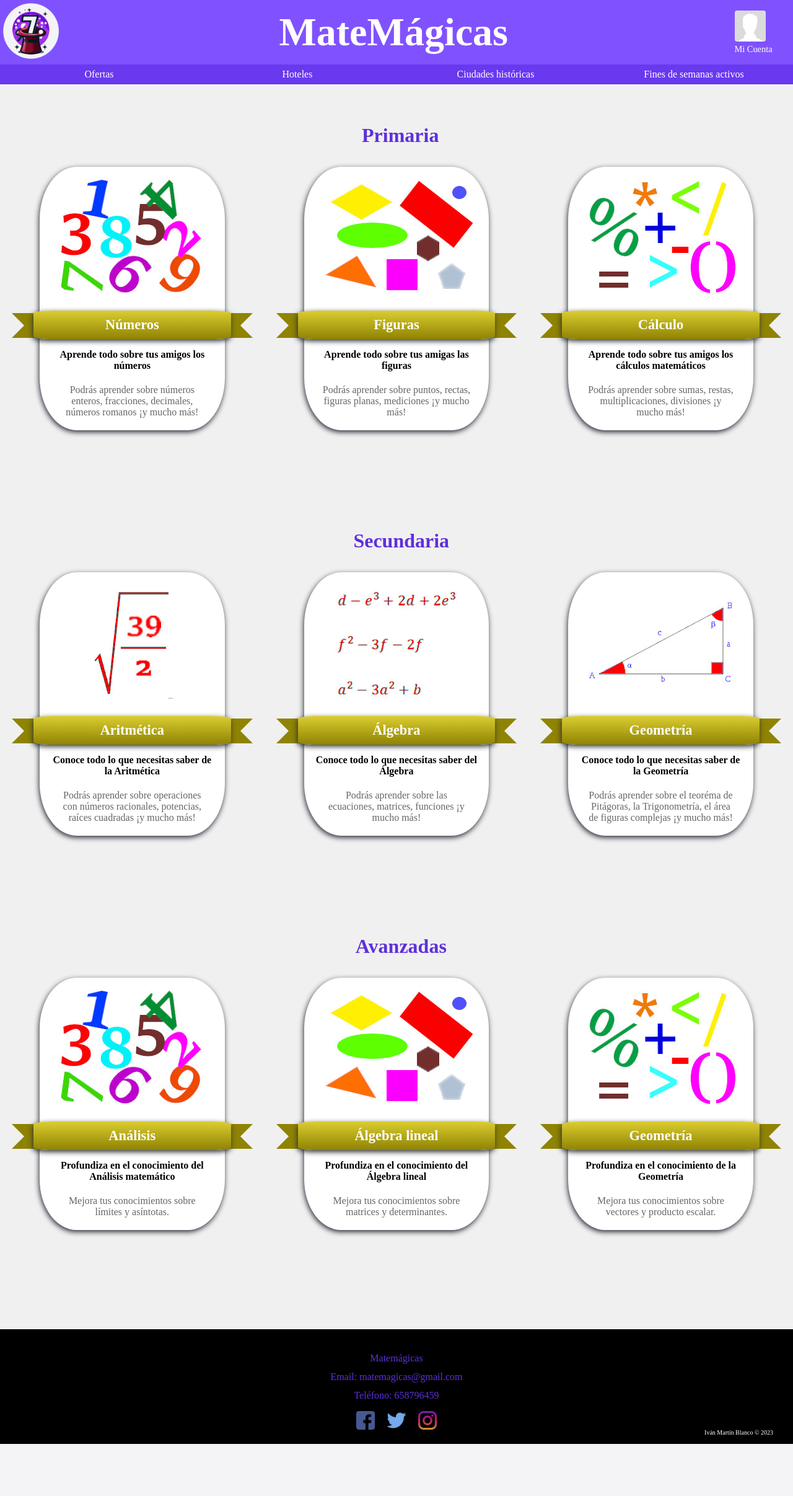
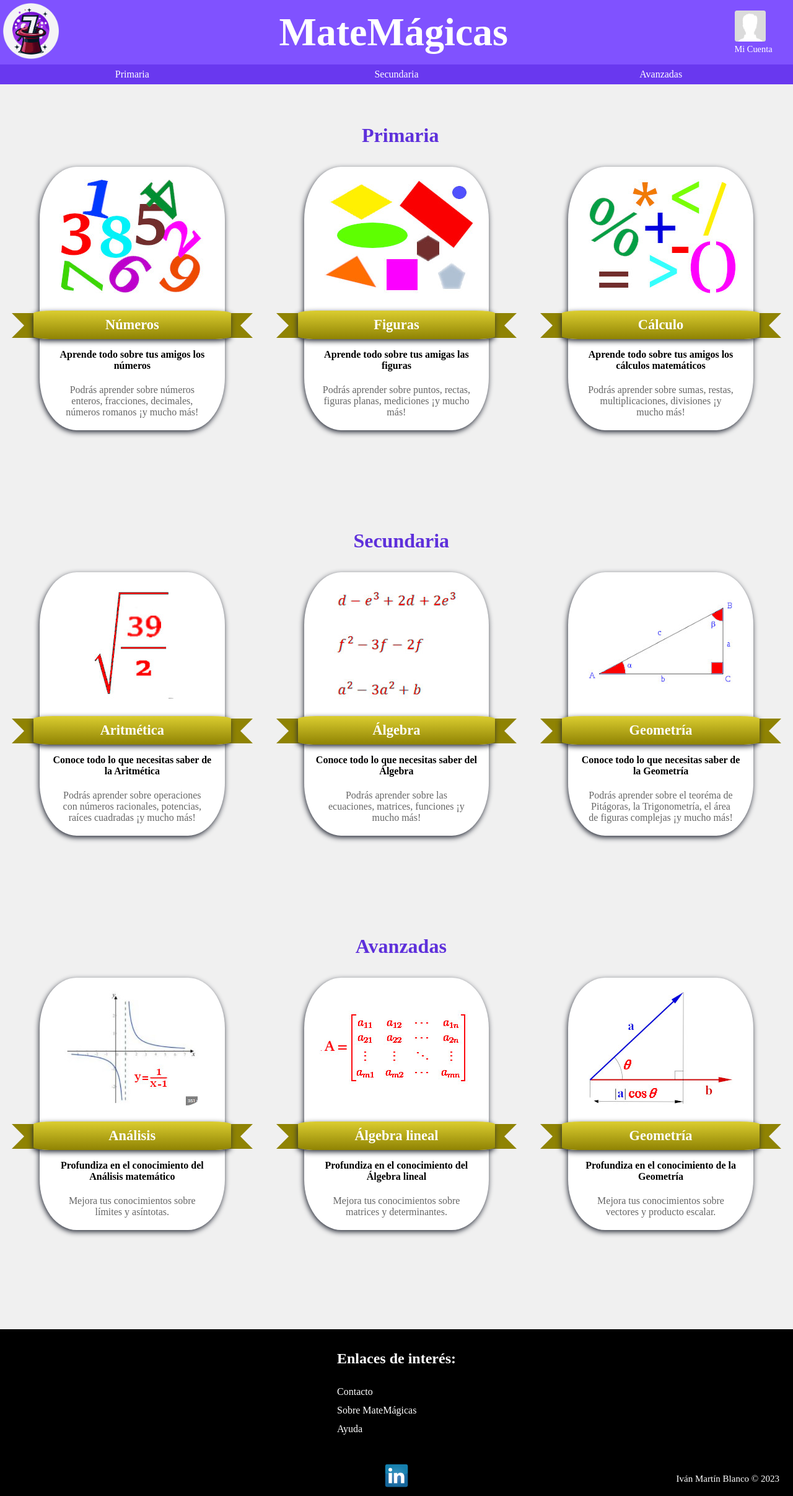
Before and after one commit to IvanMartinBlanco/MateMagicas, a PHP site: page / in a window 1280 px wide. Shown: the whole page at 62% size. Before the commit the page ends 2329 px from the top, so only its background shows below. Run offline with PHP 8.4, Linux system fonts and the light colour scheme; some web fonts are replaced.

Commit message:
Interface de index terminada

```diff
--- a/Styles/styles.css
+++ b/Styles/styles.css
@@ -111,7 +111,7 @@ nav ul li:hover ul {
   background-color: #6938EF;
   line-height: 2rem;
   /* Definimos el tamaño */
-  width: 25%;
+  width: 33.33%;
 }
 /* Estilo para cada enlace dentro de una lista cuando el ratón pasa por encima */
 nav ul li a:hover {
@@ -336,48 +336,57 @@ nav ul li img:hover {
 /* Estilo general para la zona footer */
 footer {
   /* Definimos como se va a ordenar y desplegar*/
+  display: grid;
+  grid-template-columns: 33% 33% 17% 17%;
+  grid-template-rows: auto 1fr;
+  grid-gap: 20px;
+  justify-content: center;
+  align-items: center;
   margin-top: 4em;
   padding: 2em 2em 0.2em 2em;
   /* Definimos las características visuales*/
-  text-align: center;
   line-height: 30px;
+  color: white;
   background-color: black;
+}
+/* Estilo para el enlaces del footer */
+.footer-links {
+  /* Definimos como se va a ordenar y desplegar*/
+  grid-column: 1 / -1;
+  text-align: left;
+  margin-bottom: 20px;
+}
+/* Estilo para el título de los enlaces del footer */
+.footer-links h2{
+  /* Definimos como se va a ordenar y desplegar*/
+  margin-bottom: 1em;
 }
 /* Estilo para el copy */
 .copy {
-  /* Definimos las características visuales*/
-  text-align: right;
-  font-size: 10px;
+  /* Definimos como se va a ordenar y desplegar*/
+  grid-column: 4;
+  grid-row: 2;
+  margin-right: 20px;
+    /* Definimos las características visuales*/
+  font-size: 15px;
   color: white;
 }
 /* Estilo para las redes sociales de la zona footer */
-.redes-sociales {
-  /* Definimos el tamaño*/
-  height: 30px;
-  /* Definimos como se va a ordenar y desplegar*/
-  display: flex;
-  /* Definimos las características visuales*/
-  justify-content: center;
+.rrss {
+    /* Definimos como se va a ordenar y desplegar*/
+    grid-column: 1 / -1;
+    grid-row: 2;
+    text-align: center;
 }
 /* Estilo para las imágenes de las redes sociales de la zona footer */
-.redes-sociales img {
+.rrss img {
   /* Definimos el tamaño*/
-  height: 30px;
-  /* Definimos como se va a ordenar y desplegar*/
-  margin: 10px;
-}
-/* Estilo para las imágenes que no se tocan con el ratón de las redes sociales de la zona footer cuando se pasa el ratón por encima de otra imagen*/
-.redes-sociales:hover img:not(:hover) {
-  /* Definimos las características visuales*/
-  filter: blur(2px);
+  height: 40px;
 }
 /* Estilo para las imágenes de las redes sociales de la zona footer cuando se pasa el ratón por encima */
-.redes-sociales img:hover {
-  /* Definimos el tamaño*/
-  height: 40px;
-  /* Definimos como se va a ordenar y desplegar*/
-  margin: 10px;
+.rrss img:hover {
   /* Definimos las características visuales*/
+  filter: saturate(300%);
   cursor: pointer;
 }
 
@@ -473,7 +482,7 @@ footer {
     padding-top: 10px;
   }
   /* Estilo para la zona del menú */
-  .nav-texto {
+  .nav-text {
     /* Definimos como se va a ordenar y desplegar*/
     display: none;
   }
@@ -507,37 +516,6 @@ footer {
     /* Definimos el tamaño*/
     width: auto;
     max-height: 30px;
-  }
-  /* Estilo para la zona de promoción */
-  .promocion {
-    /* Definimos como se va a ordenar y desplegar*/
-    margin: 0;
-    margin-top: 2em;
-    /* Definimos las características visuales*/
-    text-align: center;
-    color: #666;
-  }
-  /* Estilo para los artículos de la zona de promoción */
-  .promocion article {
-    /* Definimos como se va a ordenar y desplegar*/
-    margin-bottom: 1.5em;
-  }
-  /* Estilo para los añadidos de la zona de promoción */
-  .promocion aside {
-    /* Definimos como se va a ordenar y desplegar*/
-    display: block;
-  }
-  /* Estilo para las imágenes de los añadidos de la zona de promoción */
-  .promocion aside a img {
-    /* Definimos el tamaño*/
-    max-height: 120px;
-    /* Definimos como se va a ordenar y desplegar*/
-    margin: 2px;
-  }
-  /* Estilo para los títulos de los artículos de la zona de promoción */
-  .promocion article h1 {
-    /* Definimos las características visuales*/
-    font-size: 250%;
   }
   /* Estilo para la zona del menú en dispositivos móviles*/
   nav ul {
--- a/index.html
+++ b/index.html
@@ -32,19 +32,18 @@
    <!-- Menú de navegación -->
    <nav>
       <!-- Menú textual -->
-      <ul class="nav-texto">
+      <ul class="nav-text">
          <li>
-            <a href="https://www.juntadeandalucia.es/educacion/eaprendizaje/" target="_blank">Ofertas</a>
+            <a href="https://www.juntadeandalucia.es/educacion/eaprendizaje/" target="_blank">Primaria</a>
          </li>
-         <li><a href="#">Hoteles</a>
+         <li><a href="#">Secundaria</a>
             <ul>
                <li><a href="informacion.html" target="_blank">Información</a></li>
                <li><a href="https://www.educacionyfp.gob.es/portada.html" target="_blank">Contratación de servicios</a>
                </li>
             </ul>
          </li>
-         <li><a href="https://www.is4k.es/" target="_blank">Ciudades históricas</a></li>
-         <li><a href="https://www.osi.es/es" target="_blank">Fines de semanas activos</a></li>
+         <li><a href="https://www.is4k.es/" target="_blank">Avanzadas</a></li>
       </ul>
       <!-- Menú hamburguesa -->
       <ul class="nav-mov">
@@ -103,7 +102,8 @@
                   <img src="Resources/images/racionales.jpg" alt="Aritmética para secundaria" />
                   <h3>Aritmética</h3>
                   <h4><span>Conoce todo lo que necesitas saber de la Aritmética</span></h4>
-                  <p>Podrás aprender sobre operaciones con números racionales, potencias, raíces cuadradas ¡y mucho más!</p>
+                  <p>Podrás aprender sobre operaciones con números racionales, potencias, raíces cuadradas ¡y mucho más!
+                  </p>
                </article>
                <article>
                   <img src="Resources/images/algebra.jpg" alt="Álgebra para secundaria" />
@@ -115,7 +115,8 @@
                   <img src="Resources/images/trigonometria.jpg" alt="Geometría para secundaria" />
                   <h3>Geometría</h3>
                   <h4><span>Conoce todo lo que necesitas saber de la Geometría</span></h4>
-                  <p>Podrás aprender sobre el teoréma de Pitágoras, la Trigonometría, el área de figuras complejas ¡y mucho más!</p>
+                  <p>Podrás aprender sobre el teoréma de Pitágoras, la Trigonometría, el área de figuras complejas ¡y
+                     mucho más!</p>
                </article>
             </section>
          </div>
@@ -127,19 +128,19 @@
             <!-- Bloque de ramas de las matemáticas avanzadas -->
             <section class="branch">
                <article>
-                  <img src="Resources/images/numeros.jpg" alt="Análisis para matemáticas avanzadas" />
+                  <img src="Resources/images/analisis.jpg" alt="Análisis para matemáticas avanzadas" />
                   <h3>Análisis</h3>
                   <h4><span>Profundiza en el conocimiento del Análisis matemático</span></h4>
                   <p>Mejora tus conocimientos sobre límites y asíntotas.</p>
                </article>
                <article>
-                  <img src="Resources/images/figuras.jpg" alt="Álgebra lineal para matemáticas avanzadas" />
+                  <img src="Resources/images/algebralineal.jpg" alt="Álgebra lineal para matemáticas avanzadas" />
                   <h3>Álgebra lineal</h3>
                   <h4><span>Profundiza en el conocimiento del Álgebra lineal</span></h4>
                   <p>Mejora tus conocimientos sobre matrices y determinantes.</p>
                </article>
                <article>
-                  <img src="Resources/images/simbolos.jpg" alt="Geometría para matemáticas avanzadas" />
+                  <img src="Resources/images/vectores.jpg" alt="Geometría para matemáticas avanzadas" />
                   <h3>Geometría</h3>
                   <h4><span>Profundiza en el conocimiento de la Geometría</span></h4>
                   <p>Mejora tus conocimientos sobre vectores y producto escalar.</p>
@@ -150,20 +151,23 @@
    </main>
    <!-- Pié de la página -->
    <footer>
+      <div class="footer-links">
+         <h2>
+            Enlaces de interés:
+         </h2>
          <p>
-         Matemágicas
+            Contacto
          </p>
          <p>
-         Email: matemagicas@gmail.com
+            Sobre MateMágicas
          </p>
          <p>
-         Teléfono: 658796459
+            Ayuda
          </p>
+      </div>
       <!-- Redes sociales -->
-      <div class="redes-sociales">
-         <img src="Resources/images/redes/facebook.png" alt="Icono de Facebook" />
-         <img src="Resources/images/redes/twitter.png" alt="Icono de Twitter" />
-         <img src="Resources/images/redes/instagram.png" alt="Icono de Instagram" />
+      <div class="rrss">
+         <img src="Resources/images/redes/linkedin.jpg" alt="Icono de LinkedIn" />
       </div>
       <p class="copy">Iván Martín Blanco &COPY; 2023</p>
    </footer>
```
Also changed, not shown: Resources/Images/algebralineal.jpg (added), Resources/Images/analisis.jpg (added), Resources/Images/redes/kisspng-linkedin-logo-computer-icons-business-symbol-linkedin-icon-5ab1765660baa8.1191823015215796063962.png (added), Resources/Images/redes/linkedin.jpg (added), Resources/Images/vectores.jpg (added). Lines whose indentation alone changed are shown as unchanged.
